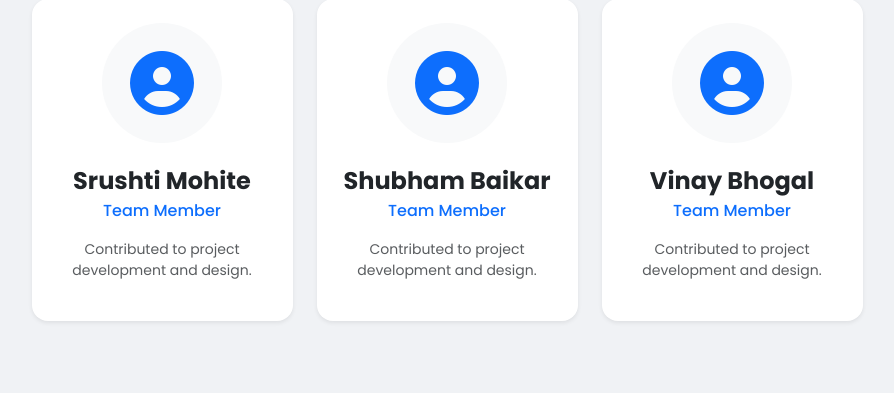
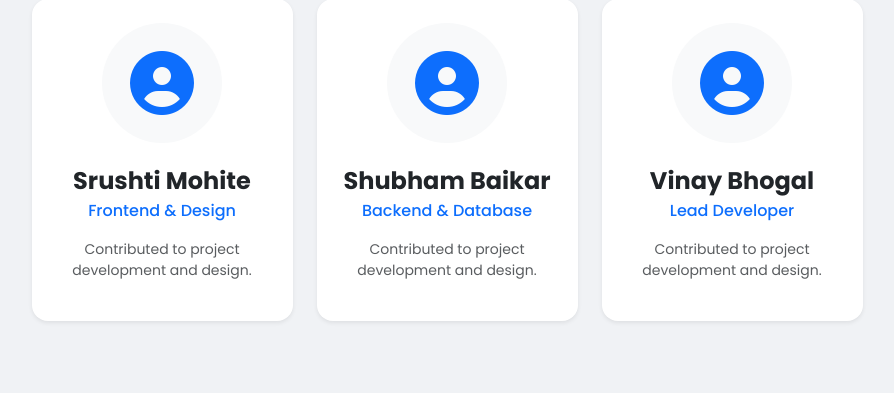
Before and after one commit to Vinay-ops/Best_Buy_Project, a Flask app: page /about in a window 1280 px wide. Shown: the part 281-674 px from the top of the page, without its empty margins (193-1087 px from the left). Run offline with Flask 3, Linux system fonts and the light colour scheme.

Commit message:
Update team roles in About Us page

```diff
--- a/templates/about.html
+++ b/templates/about.html
@@ -17,7 +17,7 @@
                     <i class="fas fa-user-circle fa-4x text-primary"></i>
                 </div>
                 <h4 class="fw-bold mb-1">Srushti Mohite</h4>
-                <p class="text-primary fw-medium mb-3">Team Member</p>
+                <p class="text-primary fw-medium mb-3">Frontend & Design</p>
                 <p class="text-muted small">Contributed to project development and design.</p>
             </div>
         </div>
@@ -29,7 +29,7 @@
                     <i class="fas fa-user-circle fa-4x text-primary"></i>
                 </div>
                 <h4 class="fw-bold mb-1">Shubham Baikar</h4>
-                <p class="text-primary fw-medium mb-3">Team Member</p>
+                <p class="text-primary fw-medium mb-3">Backend & Database</p>
                 <p class="text-muted small">Contributed to project development and design.</p>
             </div>
         </div>
@@ -41,7 +41,7 @@
                     <i class="fas fa-user-circle fa-4x text-primary"></i>
                 </div>
                 <h4 class="fw-bold mb-1">Vinay Bhogal</h4>
-                <p class="text-primary fw-medium mb-3">Team Member</p>
+                <p class="text-primary fw-medium mb-3">Lead Developer</p>
                 <p class="text-muted small">Contributed to project development and design.</p>
             </div>
         </div>
```
